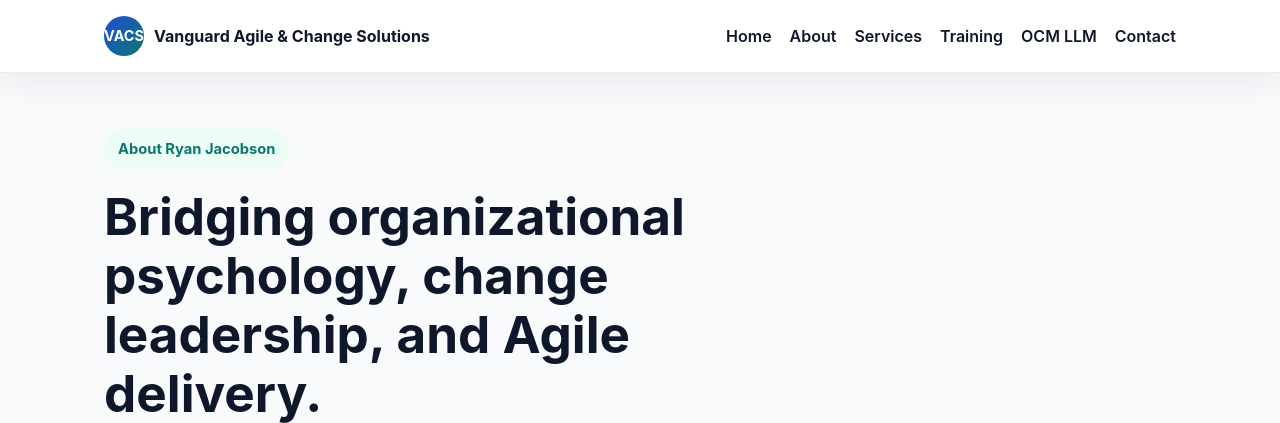
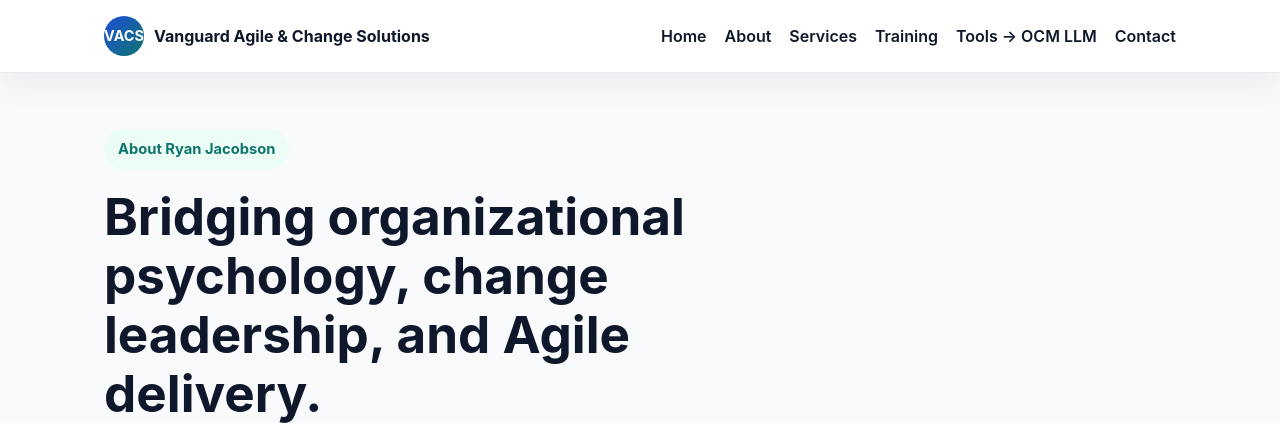
Before and after one commit to rkjvx8/OCM-LLM2, a Flask app: page /about in a window 1280 px wide. Shown: the top 423 px of the page. Run offline with Flask 3, Linux system fonts and the light colour scheme.

Commit message:
Update nav label to Tools -> OCM LLM

```diff
--- a/templates/base.html
+++ b/templates/base.html
@@ -245,7 +245,7 @@
           <a href="{{ url_for('about') }}">About</a>
           <a href="{{ url_for('services_page') }}">Services</a>
           <a href="{{ url_for('training') }}">Training</a>
-          <a href="https://ocm-llm-app-tklky.ondigitalocean.app/">OCM LLM</a>
+          <a href="https://ocm-llm-app-tklky.ondigitalocean.app/">Tools -&gt; OCM LLM</a>
           <a href="{{ url_for('contact') }}">Contact</a>
         </nav>
       </div>
```
